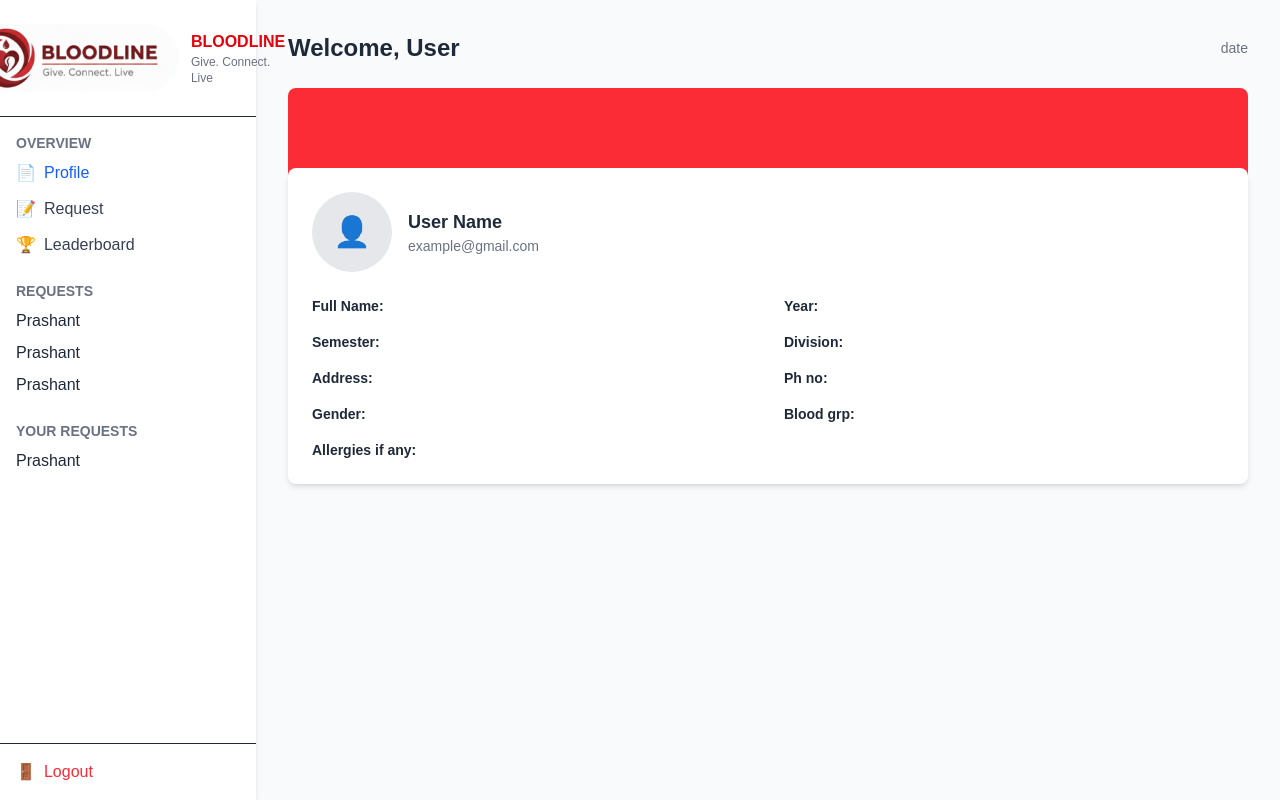
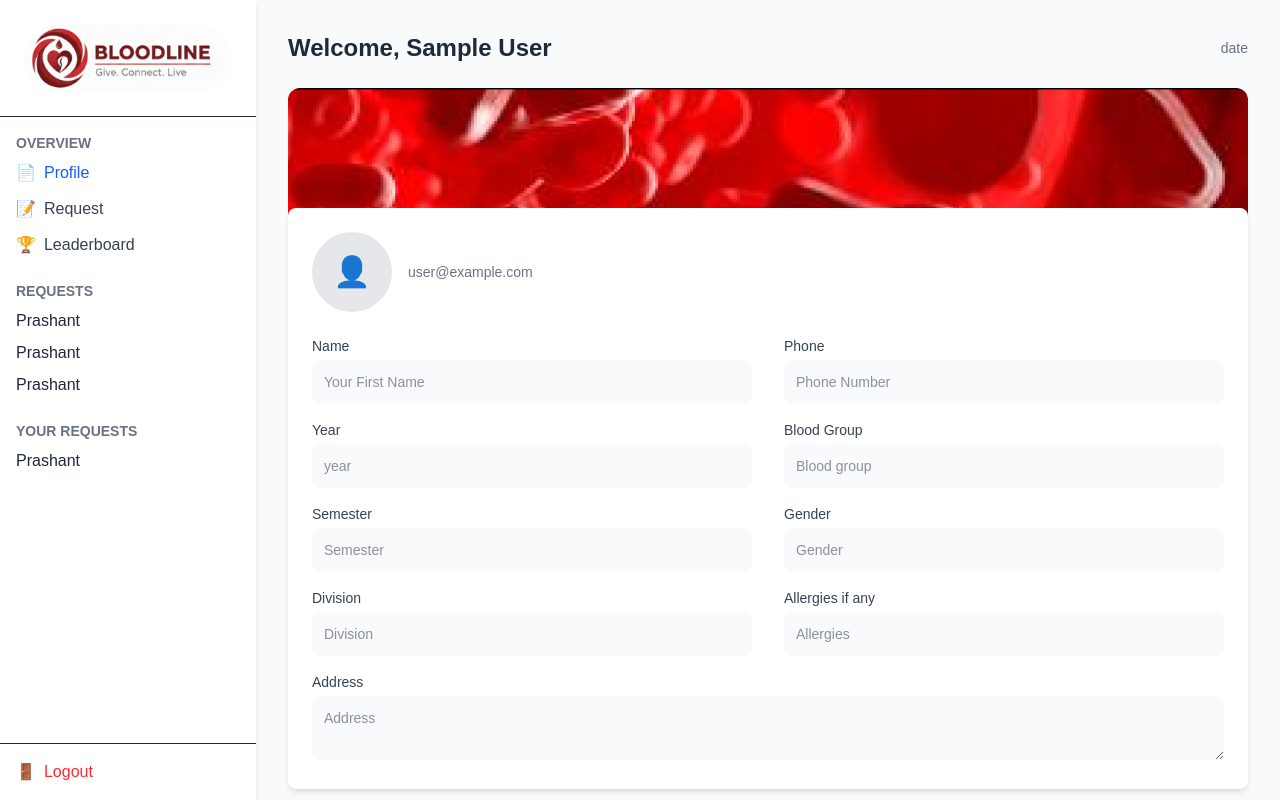
Before and after one commit to AromalBiju1/blood-donor, a Next.js app: page /dashboard in a window 1280 px wide. Built offline with nearby package versions, Linux system fonts and the light colour scheme; no server answers; the database is empty; sample sign-in values are in the browser's storage.

Commit message:
User dashboard set successfully and a small bug changed that if loggined user also created the profile they will automatically goes to dashboard and they see there corresponding details

```diff
--- a/src/app/api/profile/[id]/route.js
+++ b/src/app/api/profile/[id]/route.js
@@ -2,8 +2,8 @@ import { getDB } from "@/lib/db";
 import { NextResponse } from "next/server";
 export async function GET(req,{params}) {
     try {
-       const {id} = params;
-       const db = getDB()
+       const { id } = await params;
+       const db = await getDB()
        const [rows] = await db.query("SELECT u.id,u.name,up.phone, up.year, up.blood_group, up.semester, up.gender, up.division, up.allergies, up.address FROM users u LEFT JOIN user_profiles up ON u.id = up.user_id WHERE u.id = ?",[id]);
 
        if(rows.length === 0) {
--- a/src/app/api/profile/route.js
+++ b/src/app/api/profile/route.js
@@ -20,7 +20,13 @@ export async function POST(req) {
         const body = await req.json();
         console.log(body)
         const db = await getDB();
-     const {phone,year,blood_group,semester,gender,division,allergies,address} = body;
+        const {phone,year,blood_group,semester,gender,division,allergies,address} = body;
+        if (!phone || !year || !blood_group || !semester || !gender || !division || !address) {
+         return NextResponse.json(
+        { error: "All fields are required" },
+        { status: 400 }
+      );
+    }
      const [existing] = await db.query("SELECT id FROM user_profiles WHERE user_id = ?",[userId]);
      if(existing.length > 0) {
         return NextResponse.json({
@@ -35,3 +41,24 @@ export async function POST(req) {
       return NextResponse.json({error:"something went wrong"},{status:500})
     }
 }
+
+export async function GET() {
+    try {
+      const session = await getServerSession(authOptions);
+      if(!session) {
+        return NextResponse.json({ error:"Unauthorized" },{status:401});
+      }
+
+      const db = await getDB();
+      const userId = session.user?.id;
+
+      const [rows] = await db.query("SELECT * FROM user_profiles WHERE user_id = ?",[userId]);
+       if(rows.length === 0) {
+        return NextResponse.json({message:"Profile not found"},{status:404});
+       }
+       return NextResponse.json(rows[0],{status:200});
+    }
+    catch(error) {
+   return NextResponse.json({error:"something went wrong"},{status:500});
+    }
+}
--- a/src/app/dashboard/page.jsx
+++ b/src/app/dashboard/page.jsx
@@ -1,7 +1,35 @@
 "use client"
-import React from "react";
+import React, { useEffect, useState } from "react";
+import { useSession } from "next-auth/react";
+import axios from "axios";
+const Dashboard = () => {
+  const {data:session,status} = useSession();
+  const [profile,setProfile] = useState(null);
+  const [loading,setLoading] = useState(true);
 
-const Dashboard = () => {
+  useEffect(() => {
+  async function fetchProfile() {
+    try {
+      if (status === "authenticated") {
+        const res = await axios.get(`/api/profile/${session.user?.id}`);
+
+        if (res.status === 404) {
+          setProfile(null);
+        } else {
+          setProfile(res.data);
+        }
+      }
+    } catch (error) {
+      console.error("Error fetching profile:", error);
+    } finally {
+      setLoading(false);
+    }
+  }
+
+  fetchProfile();
+}, [status, session]);
+   if(loading) return <p className="text-center mt-10">Loading...</p>
+  if(!session) return  <p className="text-center mt-10">Please log in to view your dashboard.</p>;
   return (
     <div className="bg-gray-50 text-gray-800 h-screen flex">
       {/* Sidebar */}
@@ -12,10 +40,6 @@ const Dashboard = () => {
             alt="logo"
             className="rounded-full"
           />
-          <div className="ml-3">
-            <h1 className="text-red-600 font-bold">BLOODLINE</h1>
-            <p className="text-xs text-gray-500">Give. Connect. Live</p>
-          </div>
         </div>
 
         {/* Overview */}
@@ -99,14 +123,12 @@ const Dashboard = () => {
       <main className="flex-1 p-8">
         {/* Header */}
         <div className="flex items-center justify-between mb-6">
-          <h2 className="text-2xl font-semibold">Welcome, User</h2>
+          <h2 className="text-2xl font-semibold">Welcome, {session.user?.name}</h2>
           <p className="text-sm text-gray-500">date</p>
         </div>
 
         {/* Profile Banner */}
-        <div className="relative bg-red-500 h-32 rounded-lg overflow-hidden">
-
-        </div>
+         <img src="/top.png" className="w-full h-36 object-cover rounded-xl mb-6" alt=""/>
 
         {/* Profile Card */}
         <div className="bg-white shadow-md rounded-lg p-6 -mt-12 relative z-10">
@@ -115,40 +137,49 @@ const Dashboard = () => {
               👤
             </div>
             <div>
-              <h3 className="text-lg font-semibold">User Name</h3>
-              <p className="text-gray-500 text-sm">example@gmail.com</p>
+              <h3 className="text-lg font-semibold">{profile?.name}</h3>
+              <p className="text-gray-500 text-sm">{session.user?.email}</p>
             </div>
           </div>
 
           {/* Profile Info */}
           <div className="grid grid-cols-2 gap-y-4 gap-x-8 mt-6 text-sm">
-            <p>
-              <span className="font-semibold">Full Name:</span>
-            </p>
-            <p>
-              <span className="font-semibold">Year:</span>
-            </p>
-            <p>
-              <span className="font-semibold">Semester:</span>
-            </p>
-            <p>
-              <span className="font-semibold">Division:</span>
-            </p>
-            <p>
-              <span className="font-semibold">Address:</span>
-            </p>
-            <p>
-              <span className="font-semibold">Ph no:</span>
-            </p>
-            <p>
-              <span className="font-semibold">Gender:</span>
-            </p>
-            <p>
-              <span className="font-semibold">Blood grp:</span>
-            </p>
-            <p>
-              <span className="font-semibold">Allergies if any:</span>
-            </p>
+            <div>
+              <label className="block text-gray-700 mb-1">Name</label>
+              <input name='name' defaultValue={profile?.name || ""} type="text" placeholder="Your First Name" className="w-full p-3 border-none rounded-lg bg-gray-50"/>
+            </div>
+           <div>
+              <label className="block text-gray-700 mb-1">Phone</label>
+              <input defaultValue={profile?.phone || ""} name='phone' type="text" placeholder="Phone Number" className="w-full p-3 border-none rounded-lg bg-gray-50"/>
+            </div>
+           <div>
+              <label className="block text-gray-700 mb-1">Year</label>
+              <input defaultValue={profile?.year||""} name='year' type="text" placeholder="year" className="w-full p-3 border-none rounded-lg bg-gray-50"/>
+            </div>
+            <div>
+              <label className="block text-gray-700 mb-1">Blood Group</label>
+              <input defaultValue={profile?.blood_group||""}  name='blood-_group' type="text" placeholder="Blood group" className="w-full p-3 border-none rounded-lg bg-gray-50"/>
+            </div>
+           <div>
+              <label className="block text-gray-700 mb-1">Semester</label>
+              <input defaultValue={profile?.semester||""}  name='semester' type="text" placeholder="Semester" className="w-full p-3 border-none rounded-lg bg-gray-50"/>
+            </div>
+            <div>
+              <label className="block text-gray-700 mb-1">Gender</label>
+              <input defaultValue={profile?.gender||""}  name='gender' type="text" placeholder="Gender" className="w-full p-3 border-none rounded-lg bg-gray-50"/>
+            </div>
+             <div>
+              <label className="block text-gray-700 mb-1">Division</label>
+              <input defaultValue={profile?.division||""}  name='division' type="text" placeholder="Division" className="w-full p-3 border-none rounded-lg bg-gray-50"/>
+            </div>
+            <div>
+              <label className="block text-gray-700 mb-1">Allergies if any</label>
+              <input defaultValue={profile?.allergies||""}  name='allergies' type="text" placeholder="Allergies" className="w-full p-3 border-none rounded-lg bg-gray-50"/>
+            </div>
+             <div className="md:col-span-2">
+              <label className="block text-gray-700 mb-1">Address</label>
+              <textarea defaultValue={profile?.address||""}  name='address' placeholder="Address" className="w-full p-3 border-none rounded-lg bg-gray-50"></textarea>
+            </div>
           </div>
         </div>
       </main>
--- a/src/app/signuppage/page.jsx
+++ b/src/app/signuppage/page.jsx
@@ -1,7 +1,7 @@
 "use client"
 import React from 'react'
 import axios from 'axios';
-import { useState } from 'react';
+import { useState,useEffect } from 'react';
 import { toast } from 'react-toastify';
 import { useRouter } from 'next/navigation';
 const SignupPage = () => {
@@ -16,7 +16,26 @@ const SignupPage = () => {
     address: ''
     });
     const [loading,setLoading] = useState(false);
+    const [loadPage,setLoadPage] = useState(true);
+
     const router = useRouter();
+    useEffect(()=> {
+       const checkProfile = async () => {
+         try {
+         const res = await axios.get("/api/profile");
+         if(res.status === 200) {
+          router.push("/dashboard");
+         }
+         else {
+          setLoadPage(false);
+         }
+         }
+         catch(error) {
+            setLoadPage(false)
+         }
+       }
+       checkProfile();
+    },[router])
 
     const handleChange = async (e) => {
        setFormData({...formData,[e.target.name]:e.target.value})
@@ -38,7 +57,7 @@ const SignupPage = () => {
             setLoading(false)
         }
     }
-
+   if(loadPage) return <p className='text-center p-6'>Checking profile..</p>;
   return (
     <div className='flex flex-col min-h-screen bg-gray-50'>
        <header className="p-5">
```
